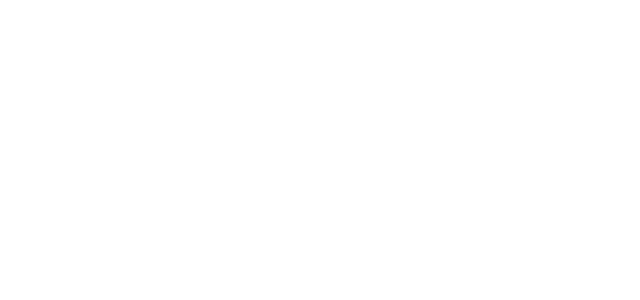
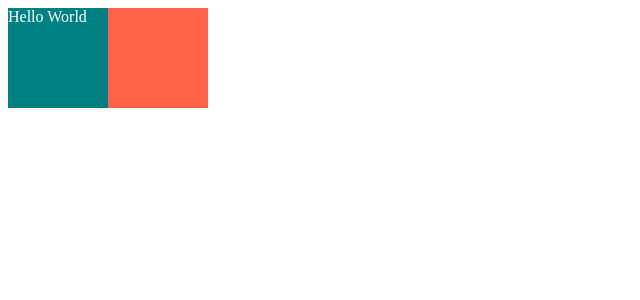
Before and after one commit to drasla/lecture-04-styled-component, a React (Vite) app: page / in a window 1280 px wide. Shown: the top 300 px of the page, without its empty margins (0-640 px from the left). Built offline with nearby package versions, Linux system fonts and the light colour scheme.

Commit message:
01. Styled-Component 적용

```diff
--- a/package.json
+++ b/package.json
@@ -11,7 +11,9 @@
   },
   "dependencies": {
     "react": "^19.2.0",
-    "react-dom": "^19.2.0"
+    "react-dom": "^19.2.0",
+    "react-router": "^7.9.6",
+    "styled-components": "^6.1.19"
   },
   "devDependencies": {
     "@eslint/js": "^9.39.1",
--- a/src/App.jsx
+++ b/src/App.jsx
@@ -1,9 +1,34 @@
+import styled from "styled-components";
+
+const Father = styled.div`
+    display: flex;
+`
+
+const BoxOne = styled.div`
+    background-color: teal;
+    width: 100px;
+    height: 100px;
+`
+
+const BoxTwo = styled.div`
+    background-color: tomato;
+    width: 100px;
+    height: 100px;
+`
+
+const Text = styled.span`
+    color: white;
+`;
+
 function App() {
 
   return (
-    <>
-
-    </>
+    <Father>
+        <BoxOne>
+            <Text>Hello World</Text>
+        </BoxOne>
+        <BoxTwo />
+    </Father>
   )
 }
 
```
Also changed, not shown: 1 other file (tests, documents, lock files or other folders).
